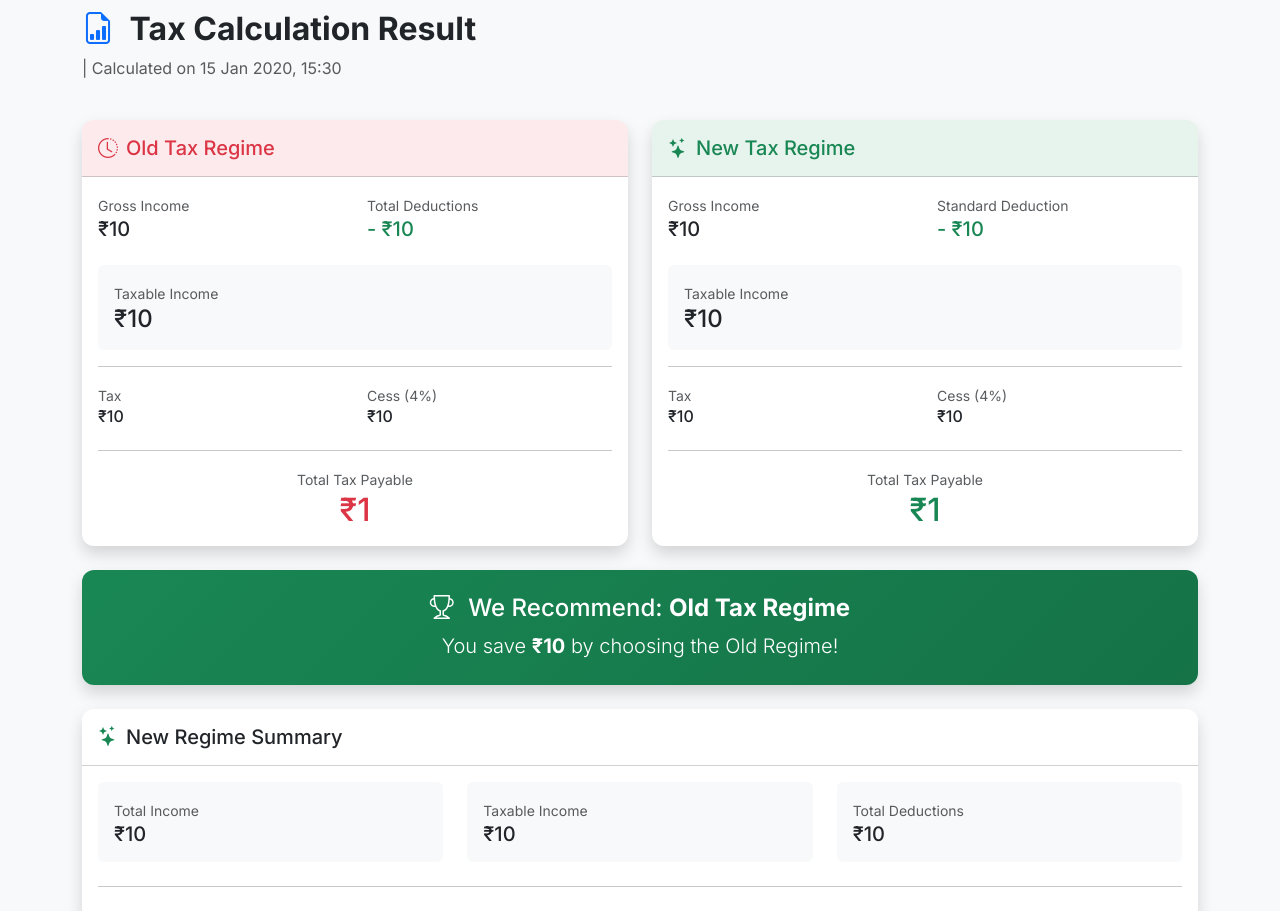
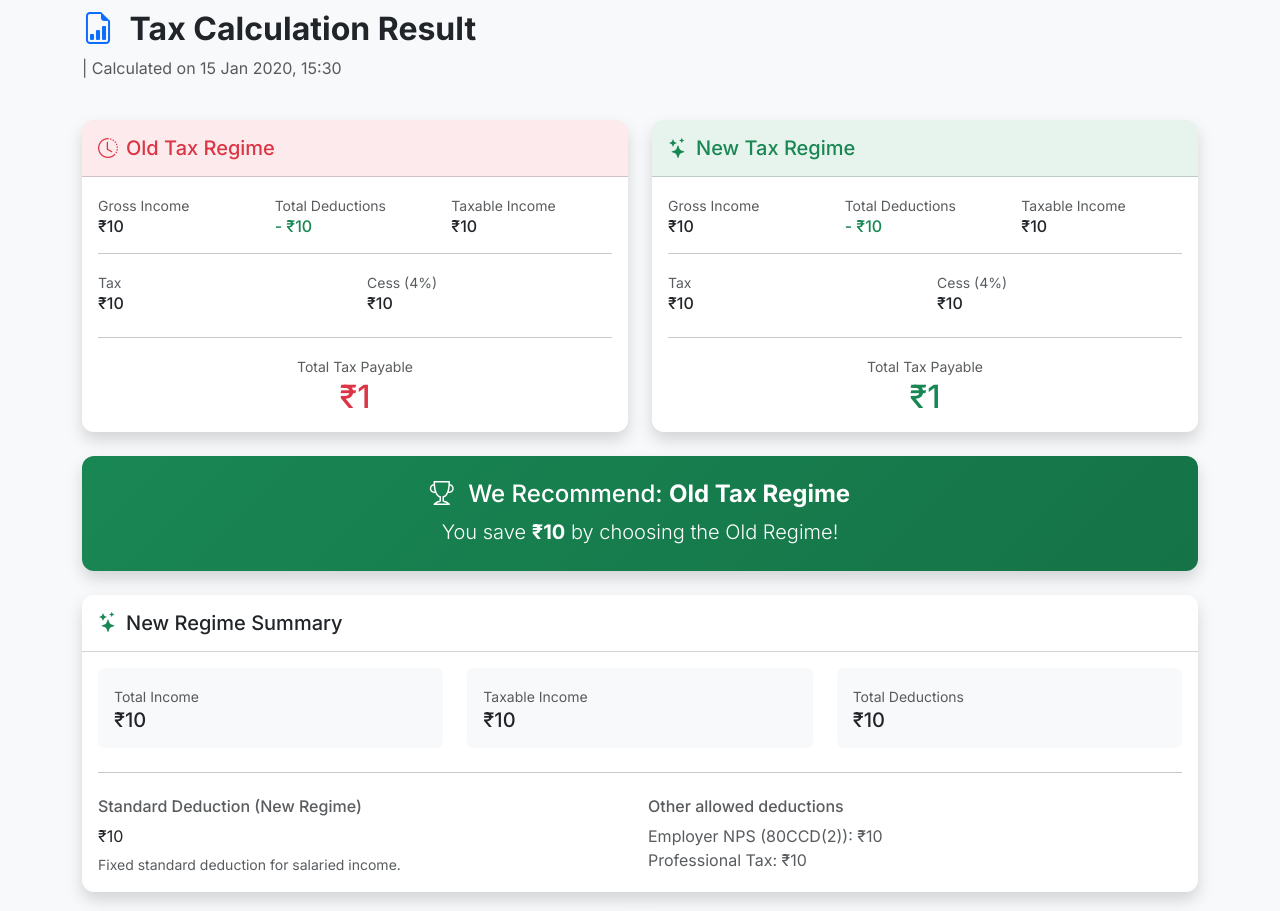
Before and after one commit to rajakushwah/taxplanner, a Django app: template templates/tax_calculator/tax_result.html in a window 1280 px wide. Shown: the part 134-1045 px from the top of the page. Run offline with Django 4.2, Linux system fonts and the light colour scheme; tables that the repository leaves empty hold one stand-in row (values such as "Sample post"); the template is opened without the code that fills it: values that come from a table or form of the project are taken from there, most other values are stand-ins (such as "Sample title", 1, 10 or a date in 2020).

Commit message:
FIX UI ISSUES

```diff
--- a/templates/tax_calculator/tax_result.html
+++ b/templates/tax_calculator/tax_result.html
@@ -1,4 +1,5 @@
 {% extends 'base.html' %}
+{% load humanize %}
 {% block title %}Tax Calculation Result{% endblock %}
 
 {% block content %}
@@ -39,20 +40,19 @@
                     </div>
                 </div>
                 <div class="card-body">
-                    <div class="row mb-3">
-                        <div class="col-6">
+                    <div class="row mb-3 g-3">
+                        <div class="col-4">
                             <small class="text-muted">Gross Income</small>
-                            <h5>₹{{ comparison.old_regime.gross_income|floatformat:0 }}</h5>
+                            <h6 class="mb-0">₹{{ comparison.old_regime.gross_income|floatformat:0|intcomma }}</h6>
                         </div>
-                        <div class="col-6">
+                        <div class="col-4">
                             <small class="text-muted">Total Deductions</small>
-                            <h5 class="text-success">- ₹{{ comparison.old_regime.deductions.total|floatformat:0 }}</h5>
+                            <h6 class="text-success mb-0">- ₹{{ comparison.old_regime.deductions.total|floatformat:0|intcomma }}</h6>
                         </div>
-                    </div>
-
-                    <div class="bg-light p-3 rounded mb-3">
-                        <small class="text-muted">Taxable Income</small>
-                        <h4 class="mb-0">₹{{ comparison.old_regime.taxable_income|floatformat:0 }}</h4>
+                        <div class="col-4">
+                            <small class="text-muted">Taxable Income</small>
+                            <h6 class="mb-0">₹{{ comparison.old_regime.taxable_income|floatformat:0|intcomma }}</h6>
+                        </div>
                     </div>
 
                     <hr>
@@ -60,11 +60,11 @@
                     <div class="row">
                         <div class="col-6">
                             <small class="text-muted">Tax</small>
-                            <h6>₹{{ comparison.old_regime.tax_before_cess|floatformat:0 }}</h6>
+                            <h6>₹{{ comparison.old_regime.tax_before_cess|floatformat:0|intcomma }}</h6>
                         </div>
                         <div class="col-6">
                             <small class="text-muted">Cess (4%)</small>
-                            <h6>₹{{ comparison.old_regime.cess|floatformat:0 }}</h6>
+                            <h6>₹{{ comparison.old_regime.cess|floatformat:0|intcomma }}</h6>
                         </div>
                     </div>
 
@@ -72,7 +72,7 @@
 
                     <div class="text-center">
                         <small class="text-muted">Total Tax Payable</small>
-                        <h2 class="text-danger mb-0">₹{{ comparison.old_regime.total_tax|floatformat:0 }}</h2>
+                        <h2 class="text-danger mb-0">₹{{ comparison.old_regime.total_tax|floatformat:0|intcomma }}</h2>
                     </div>
                 </div>
             </div>
@@ -95,20 +95,19 @@
                     </div>
                 </div>
                 <div class="card-body">
-                    <div class="row mb-3">
-                        <div class="col-6">
+                    <div class="row mb-3 g-3">
+                        <div class="col-4">
                             <small class="text-muted">Gross Income</small>
-                            <h5>₹{{ comparison.new_regime.gross_income|floatformat:0 }}</h5>
+                            <h6 class="mb-0">₹{{ comparison.new_regime.gross_income|floatformat:0|intcomma }}</h6>
                         </div>
-                        <div class="col-6">
-                            <small class="text-muted">Standard Deduction</small>
-                            <h5 class="text-success">- ₹{{ comparison.new_regime.deductions.total|floatformat:0 }}</h5>
+                        <div class="col-4">
+                            <small class="text-muted">Total Deductions</small>
+                            <h6 class="text-success mb-0">- ₹{{ comparison.new_regime.deductions.total|floatformat:0|intcomma }}</h6>
                         </div>
-                    </div>
-
-                    <div class="bg-light p-3 rounded mb-3">
-                        <small class="text-muted">Taxable Income</small>
-                        <h4 class="mb-0">₹{{ comparison.new_regime.taxable_income|floatformat:0 }}</h4>
+                        <div class="col-4">
+                            <small class="text-muted">Taxable Income</small>
+                            <h6 class="mb-0">₹{{ comparison.new_regime.taxable_income|floatformat:0|intcomma }}</h6>
+                        </div>
                     </div>
 
                     <hr>
@@ -116,11 +115,11 @@
                     <div class="row">
                         <div class="col-6">
                             <small class="text-muted">Tax</small>
-                            <h6>₹{{ comparison.new_regime.tax_before_cess|floatformat:0 }}</h6>
+                            <h6>₹{{ comparison.new_regime.tax_before_cess|floatformat:0|intcomma }}</h6>
                         </div>
                         <div class="col-6">
                             <small class="text-muted">Cess (4%)</small>
-                            <h6>₹{{ comparison.new_regime.cess|floatformat:0 }}</h6>
+                            <h6>₹{{ comparison.new_regime.cess|floatformat:0|intcomma }}</h6>
                         </div>
                     </div>
 
@@ -128,7 +127,7 @@
 
                     <div class="text-center">
                         <small class="text-muted">Total Tax Payable</small>
-                        <h2 class="text-success mb-0">₹{{ comparison.new_regime.total_tax|floatformat:0 }}</h2>
+                        <h2 class="text-success mb-0">₹{{ comparison.new_regime.total_tax|floatformat:0|intcomma }}</h2>
                     </div>
                 </div>
             </div>
@@ -150,7 +149,7 @@
                         {% endif %}
                     </h4>
                     <p class="lead mb-0">
-                        You save <span class="fw-bold">₹{{ comparison.tax_savings|floatformat:0 }}</span> by choosing
+                        You save <span class="fw-bold">₹{{ comparison.tax_savings|floatformat:0|intcomma }}</span> by choosing
                         the
                         {% if comparison.recommended_regime == 'new' %}New{% else %}Old{% endif %} Regime!
                     </p>
@@ -171,19 +170,19 @@
                         <div class="col-md-4">
                             <div class="p-3 bg-light rounded">
                                 <small class="text-muted">Total Income</small>
-                                <h5 class="mb-0">₹{{ comparison.new_regime.gross_income|floatformat:0 }}</h5>
+                                <h5 class="mb-0">₹{{ comparison.new_regime.gross_income|floatformat:0|intcomma }}</h5>
                             </div>
                         </div>
                         <div class="col-md-4">
                             <div class="p-3 bg-light rounded">
                                 <small class="text-muted">Taxable Income</small>
-                                <h5 class="mb-0">₹{{ comparison.new_regime.taxable_income|floatformat:0 }}</h5>
+                                <h5 class="mb-0">₹{{ comparison.new_regime.taxable_income|floatformat:0|intcomma }}</h5>
                             </div>
                         </div>
                         <div class="col-md-4">
                             <div class="p-3 bg-light rounded">
                                 <small class="text-muted">Total Deductions</small>
-                                <h5 class="mb-0">₹{{ comparison.new_regime.deductions.total|floatformat:0 }}</h5>
+                                <h5 class="mb-0">₹{{ comparison.new_regime.deductions.total|floatformat:0|intcomma }}</h5>
                             </div>
                         </div>
                     </div>
@@ -193,14 +192,14 @@
                     <div class="row g-3">
                         <div class="col-md-6">
                             <h6 class="text-muted mb-2">Standard Deduction (New Regime)</h6>
-                            <p class="mb-1">₹{{ comparison.new_regime.deductions.standard_deduction|floatformat:0|default:"0" }}</p>
+                            <p class="mb-1">₹{{ comparison.new_regime.deductions.standard_deduction|floatformat:0|intcomma|default:"0" }}</p>
                             <small class="text-muted">Fixed standard deduction for salaried income.</small>
                         </div>
                         <div class="col-md-6">
                             <h6 class="text-muted mb-2">Other allowed deductions</h6>
                             <ul class="list-unstyled mb-0 text-muted">
-                                <li>Employer NPS (80CCD(2)): ₹{{ comparison.new_regime.deductions.employer_nps_contribution|floatformat:0|default:"0" }}</li>
-                                <li>Professional Tax: ₹{{ comparison.new_regime.deductions.professional_tax|floatformat:0|default:"0" }}</li>
+                                <li>Employer NPS (80CCD(2)): ₹{{ comparison.new_regime.deductions.employer_nps_contribution|floatformat:0|intcomma|default:"0" }}</li>
+                                <li>Professional Tax: ₹{{ comparison.new_regime.deductions.professional_tax|floatformat:0|intcomma|default:"0" }}</li>
                             </ul>
                         </div>
                     </div>
@@ -222,31 +221,31 @@
                         <tbody>
                             <tr>
                                 <td>Basic Salary</td>
-                                <td class="text-end">₹{{ salary_detail.basic_salary|floatformat:0 }}</td>
+                            <td class="text-end">₹{{ salary_detail.basic_salary|floatformat:0|intcomma }}</td>
                             </tr>
                             <tr>
                                 <td>HRA Received</td>
-                                <td class="text-end">₹{{ salary_detail.hra_received|floatformat:0 }}</td>
+                            <td class="text-end">₹{{ salary_detail.hra_received|floatformat:0|intcomma }}</td>
                             </tr>
                             <tr>
                                 <td>Special Allowance</td>
-                                <td class="text-end">₹{{ salary_detail.special_allowance|floatformat:0 }}</td>
+                            <td class="text-end">₹{{ salary_detail.special_allowance|floatformat:0|intcomma }}</td>
                             </tr>
                             <tr>
                                 <td>Leave Travel Allowance</td>
-                                <td class="text-end">₹{{ salary_detail.lta|floatformat:0 }}</td>
+                            <td class="text-end">₹{{ salary_detail.lta|floatformat:0|intcomma }}</td>
                             </tr>
                             <tr>
                                 <td>Bonus / Incentive</td>
-                                <td class="text-end">₹{{ salary_detail.bonus|floatformat:0 }}</td>
+                            <td class="text-end">₹{{ salary_detail.bonus|floatformat:0|intcomma }}</td>
                             </tr>
                             <tr>
                                 <td>Other Income</td>
-                                <td class="text-end">₹{{ salary_detail.other_income|floatformat:0 }}</td>
+                            <td class="text-end">₹{{ salary_detail.other_income|floatformat:0|intcomma }}</td>
                             </tr>
                             <tr class="table-primary">
                                 <td class="fw-bold">Gross Salary</td>
-                                <td class="text-end fw-bold">₹{{ salary_detail.gross_salary|floatformat:0 }}</td>
+                            <td class="text-end fw-bold">₹{{ salary_detail.gross_salary|floatformat:0|intcomma }}</td>
                             </tr>
                         </tbody>
                     </table>
@@ -265,54 +264,54 @@
                         <tbody>
                             <tr>
                                 <td>Standard Deduction</td>
-                                <td class="text-end">₹{{ comparison.old_regime.deductions.standard_deduction|floatformat:0|default:"0" }}</td>
+                                <td class="text-end">₹{{ comparison.old_regime.deductions.standard_deduction|floatformat:0|intcomma|default:"0" }}</td>
                             </tr>
                             <tr>
                                 <td>HRA Exemption</td>
-                                <td class="text-end">₹{{ comparison.old_regime.deductions.hra_exemption|floatformat:0 }}
+                                <td class="text-end">₹{{ comparison.old_regime.deductions.hra_exemption|floatformat:0|intcomma }}
                                 </td>
                             </tr>
                             <tr>
                                 <td>Section 80C</td>
-                                <td class="text-end">₹{{ comparison.old_regime.deductions.section_80c|floatformat:0 }}
+                                <td class="text-end">₹{{ comparison.old_regime.deductions.section_80c|floatformat:0|intcomma }}
                                 </td>
                             </tr>
                             <tr>
                                 <td>Section 80D</td>
-                                <td class="text-end">₹{{ comparison.old_regime.deductions.section_80d|floatformat:0 }}
+                                <td class="text-end">₹{{ comparison.old_regime.deductions.section_80d|floatformat:0|intcomma }}
                                 </td>
                             </tr>
                             <tr>
                                 <td>Section 80E</td>
-                                <td class="text-end">₹{{ comparison.old_regime.deductions.section_80e|floatformat:0 }}
+                                <td class="text-end">₹{{ comparison.old_regime.deductions.section_80e|floatformat:0|intcomma }}
                                 </td>
                             </tr>
                             <tr>
                                 <td>Section 80G</td>
-                                <td class="text-end">₹{{ comparison.old_regime.deductions.section_80g|floatformat:0 }}
+                                <td class="text-end">₹{{ comparison.old_regime.deductions.section_80g|floatformat:0|intcomma }}
                                 </td>
                             </tr>
                             <tr>
                                 <td>Section 24 (Home Loan)</td>
-                                <td class="text-end">₹{{ comparison.old_regime.deductions.section_24|floatformat:0 }}
+                                <td class="text-end">₹{{ comparison.old_regime.deductions.section_24|floatformat:0|intcomma }}
                                 </td>
                             </tr>
                             <tr>
                                 <td>Section 80CCD (NPS)</td>
-                                <td class="text-end">₹{{ comparison.old_regime.deductions.section_80ccd|floatformat:0 }}
+                                <td class="text-end">₹{{ comparison.old_regime.deductions.section_80ccd|floatformat:0|intcomma }}
                                 </td>
                             </tr>
                             <tr>
                                 <td>Employer NPS (80CCD(2))</td>
-                                <td class="text-end">₹{{ comparison.old_regime.deductions.employer_nps_contribution|floatformat:0|default:"0" }}</td>
+                                <td class="text-end">₹{{ comparison.old_regime.deductions.employer_nps_contribution|floatformat:0|intcomma|default:"0" }}</td>
                             </tr>
                             <tr>
                                 <td>Professional Tax</td>
-                                <td class="text-end">₹{{ comparison.old_regime.deductions.professional_tax|floatformat:0|default:"0" }}</td>
+                                <td class="text-end">₹{{ comparison.old_regime.deductions.professional_tax|floatformat:0|intcomma|default:"0" }}</td>
                             </tr>
                             <tr class="table-success">
                                 <td class="fw-bold">Total Deductions</td>
-                                <td class="text-end fw-bold">₹{{ comparison.old_regime.deductions.total|floatformat:0 }}
+                                <td class="text-end fw-bold">₹{{ comparison.old_regime.deductions.total|floatformat:0|intcomma }}
                                 </td>
                             </tr>
                         </tbody>
```
Also changed, not shown: tax_calculator/tax_service.py (+10 -9 lines).
